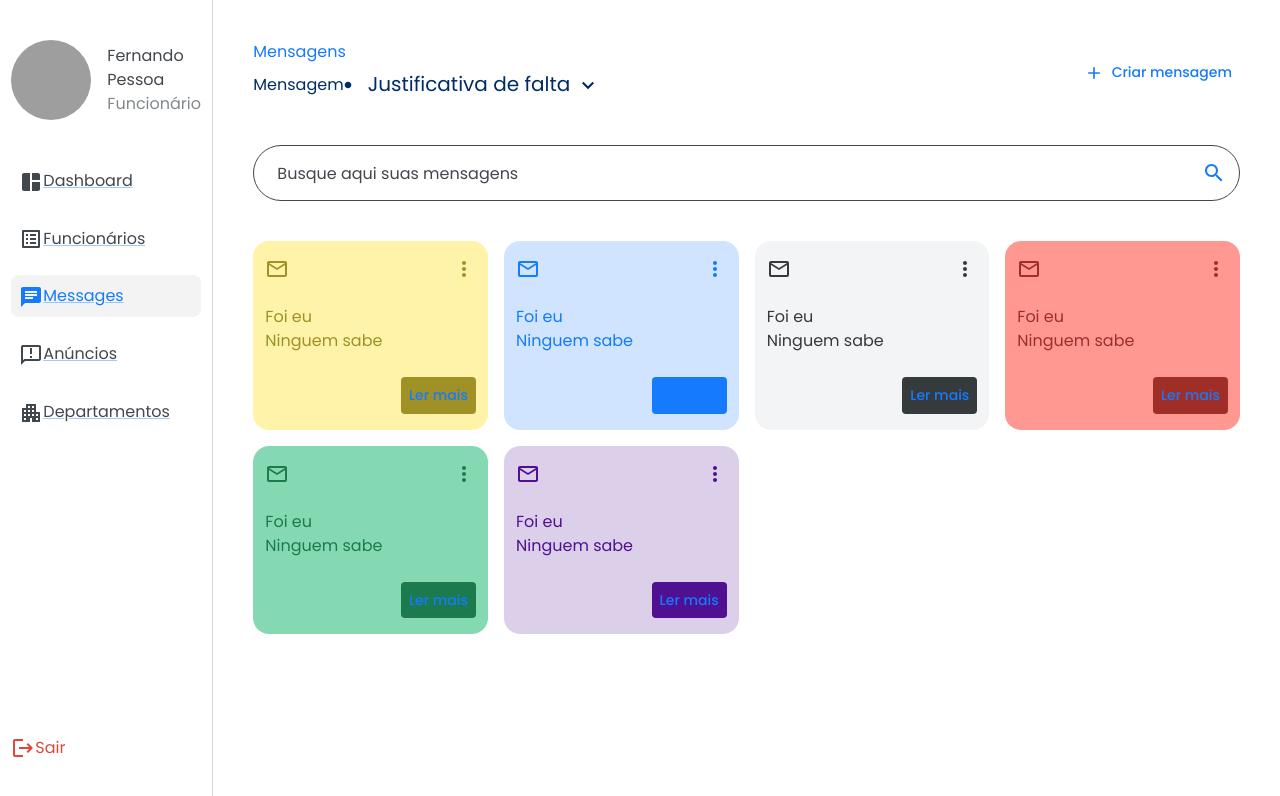
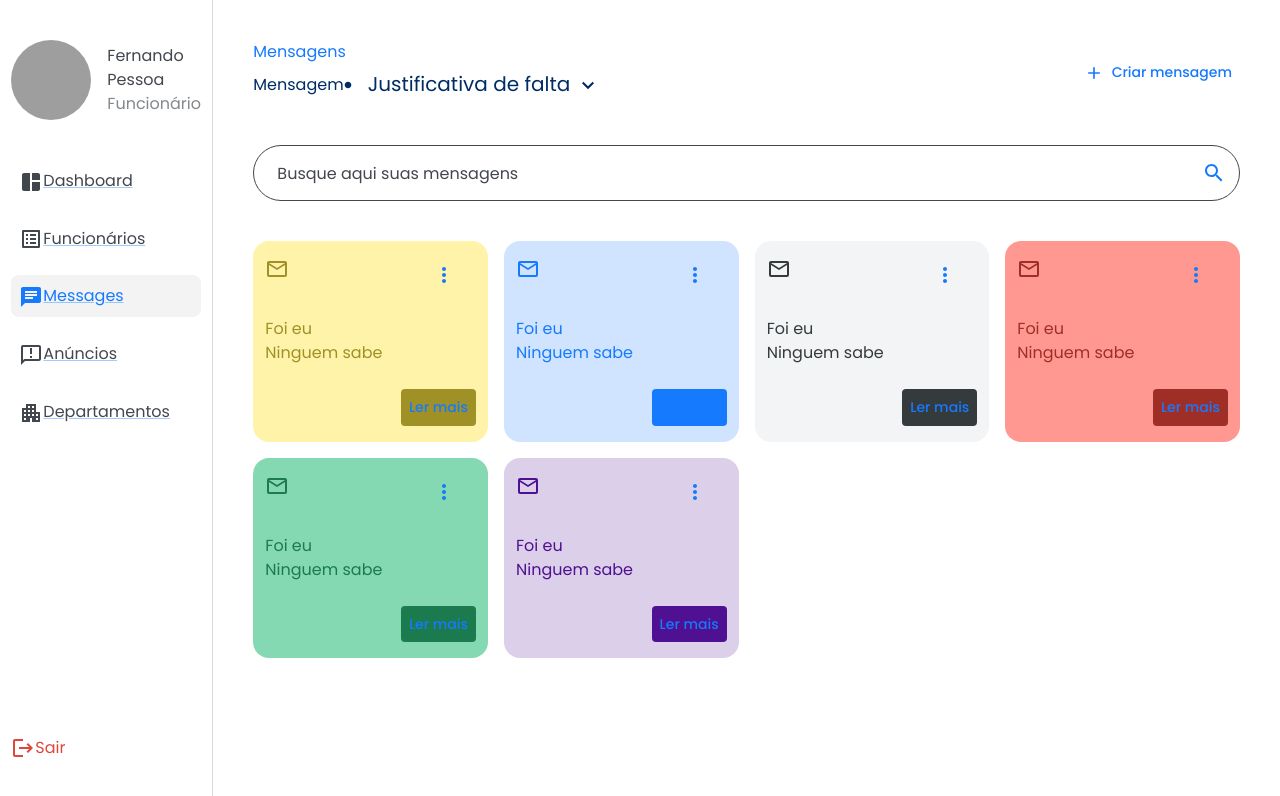
Before and after one commit to ZBreno/ManagerFront, a Next.js app: page / in a window 1280 px wide. Both pictures are taken after a click on the link "Messages". Shown: the top 796 px of the page. Built offline with nearby package versions, Linux system fonts and the light colour scheme; grey boxes are pictures that could not be loaded.

Commit message:
adicionado o menu nas opções das mensagens

```diff
--- a/src/components/Button/index.tsx
+++ b/src/components/Button/index.tsx
@@ -1,13 +1,14 @@
 import { Button, ButtonProps } from '@mui/material'
 
 interface ButtonFormProps extends ButtonProps {
-    text: string;
+    text?: string;
+    children?: React.ReactNode;
 }
 
-export default function ButtonForm({text, ...rest}: ButtonFormProps) {
+export default function ButtonForm({text, children, ...rest}: ButtonFormProps) {
     return (
       <>
-        <Button {...rest}>{text}</Button>
+        <Button {...rest}>{text}{children}</Button>
       </>
     );
   }
--- a/src/components/Message/index.tsx
+++ b/src/components/Message/index.tsx
@@ -1,6 +1,7 @@
-import { MailOutline, MoreVert } from "@mui/icons-material";
-import { Typography } from "@mui/material";
+import { MailOutline, MoreVert, Delete } from "@mui/icons-material";
+import { Menu, MenuItem, Typography } from "@mui/material";
 import ButtonForm from "../Button";
+import { useState } from "react";
 
 interface MessageProps {
   title: string;
@@ -57,13 +58,55 @@ export default function Message({
   const bg = String(typeMessages[index()].bg);
   const bgBtn = String(typeMessages[index()].bgBtn);
 
+  const [anchorEl, setAnchorEl] = useState<null | HTMLElement>(null);
+  const open = Boolean(anchorEl);
+  const handleClick = (event: React.MouseEvent<HTMLButtonElement>) => {
+    setAnchorEl(event.currentTarget);
+  };
+  const handleClose = () => {
+    setAnchorEl(null);
+  };
+
   return (
     <div className={`${bg} px-3 py-4 rounded-lg`}>
       <div className=" grid gap-6">
         <div className="flex justify-between">
           <MailOutline />
-
-          <MoreVert />
+          <div>
+            <ButtonForm
+              id="basic-button"
+              aria-controls={open ? "basic-menu" : undefined}
+              aria-haspopup="true"
+              aria-expanded={open ? "true" : undefined}
+              onClick={handleClick}
+              className={`text-${bg} hover:bg-opacity-0 hover:bg-white p-0 min-w-[24px] `}
+            >
+              <MoreVert />
+            </ButtonForm>
+            <Menu
+              id="basic-menu"
+              anchorEl={anchorEl}
+              open={open}
+              onClose={handleClose}
+              MenuListProps={{
+                "aria-labelledby": "basic-button",
+              }}
+              className="p-0"
+            >
+              <MenuItem
+                className=" hover:bg-white text-text-500 text-sm"
+                onClick={handleClose}
+              >
+                Ler mais
+              </MenuItem>
+              <MenuItem
+                className="text-danger-600 text-sm"
+                onClick={handleClose}
+              >
+                Excluir
+              </MenuItem>
+            </Menu>
+          </div>
         </div>
 
         <div>
--- a/src/themes/light.ts
+++ b/src/themes/light.ts
@@ -5,6 +5,17 @@ export const LightTheme = createTheme({
     fontFamily: "poppins",
   },
   components: {
+
+    MuiButton: {
+      styleOverrides: {
+        root: {
+          ".css-1bhsf57-MuiButtonBase-root-MuiButton-root": {
+            ":hover":{backgroundColor: '#157AFE'},
+          },
+        }
+
+      }
+    },
     MuiTextField: {
       styleOverrides: {
         root: {
```
